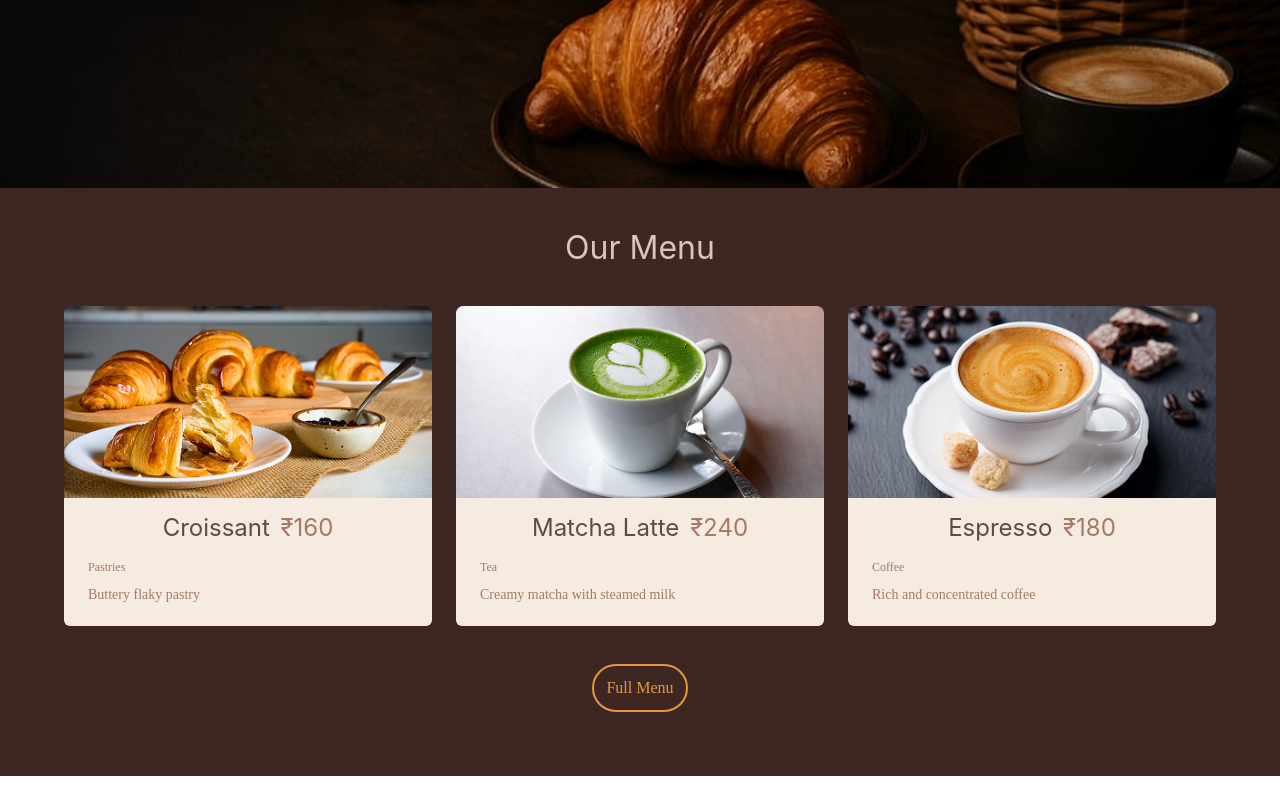
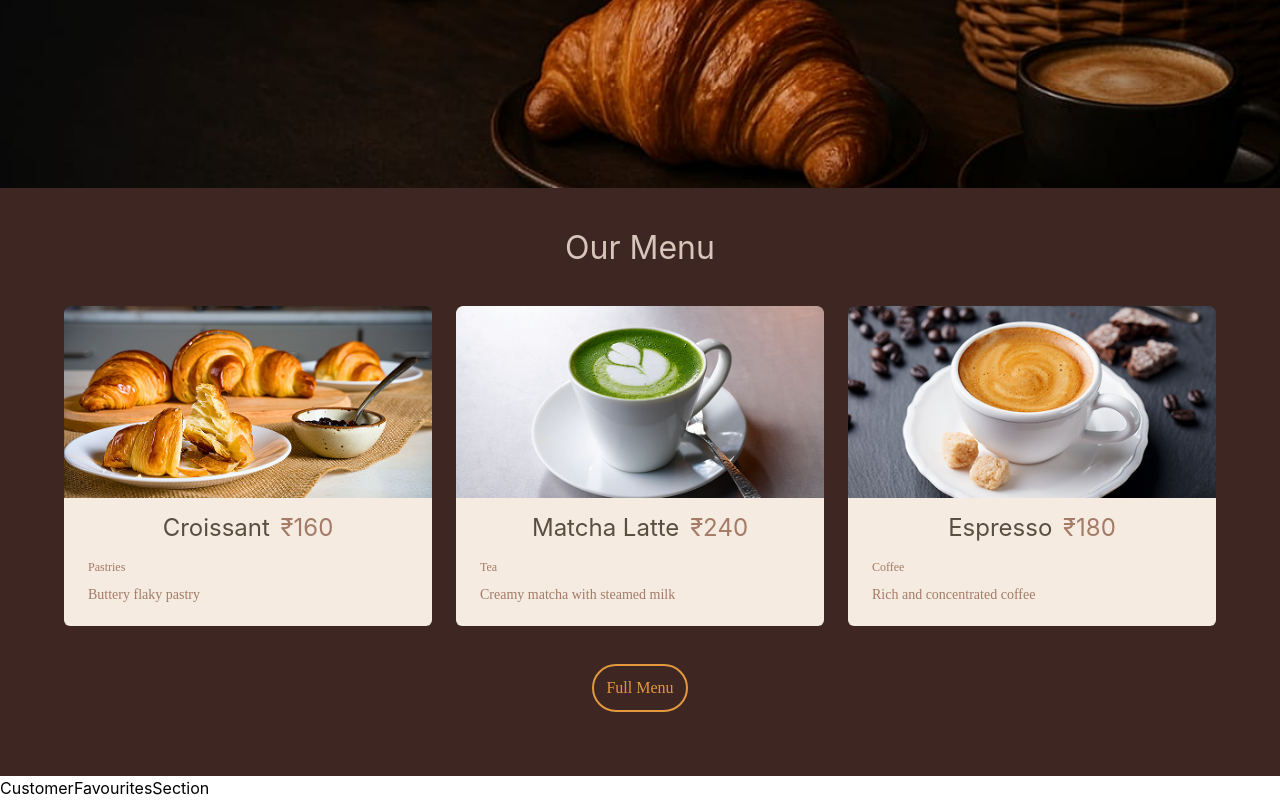
Before and after one commit to abduletifabdella29-lab/DevBean-Cafe, a React (Vite) app: page / in a window 1280 px wide. Shown: the part 612-1412 px from the top of the page. Before the commit the page ends 1388 px from the top, so only its background shows below. Built offline with nearby package versions, Linux system fonts and the light colour scheme.

Commit message:
feat: add CustomerFavouritesSection component to App for displaying user favorites

```diff
--- a/src/App.jsx
+++ b/src/App.jsx
@@ -1,12 +1,14 @@
 import React from 'react'
 import HeroSection from './Componentes/HeroSection'
-import MenuSection from './Componentes/Menu/MenuSection'
+import MenuSection from './Componentes/Menu/MenuSection.jsx'
+import CustomerFavouritesSection from './Componentes/CustomerFavouritesSection/CustomerFavouritesSection.jsx'
 
 function App() {
   return (
     <div>
       <HeroSection />
       <MenuSection />
+      <CustomerFavouritesSection />
     </div>
   )
 }
--- a/src/Componentes/CustomerFavouritesSection/CustomerFavouritesSection.jsx
+++ b/src/Componentes/CustomerFavouritesSection/CustomerFavouritesSection.jsx
@@ -0,0 +1,9 @@
+import React from 'react'
+
+function CustomerFavouritesSection() {
+  return (
+    <div>CustomerFavouritesSection</div>
+  )
+}
+
+export default CustomerFavouritesSection
```
